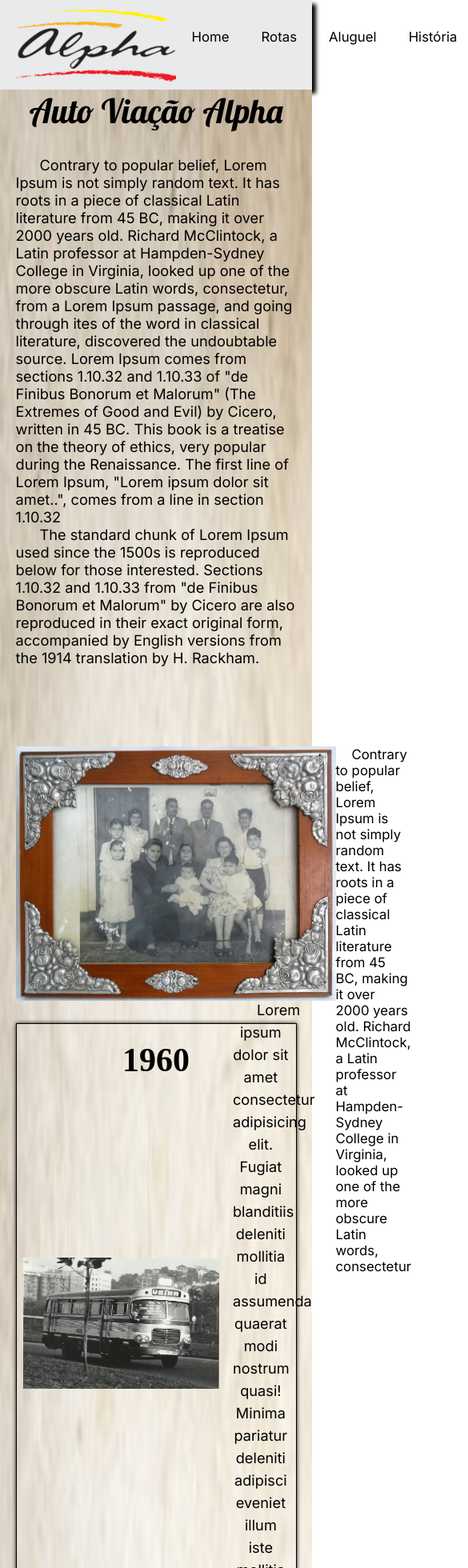
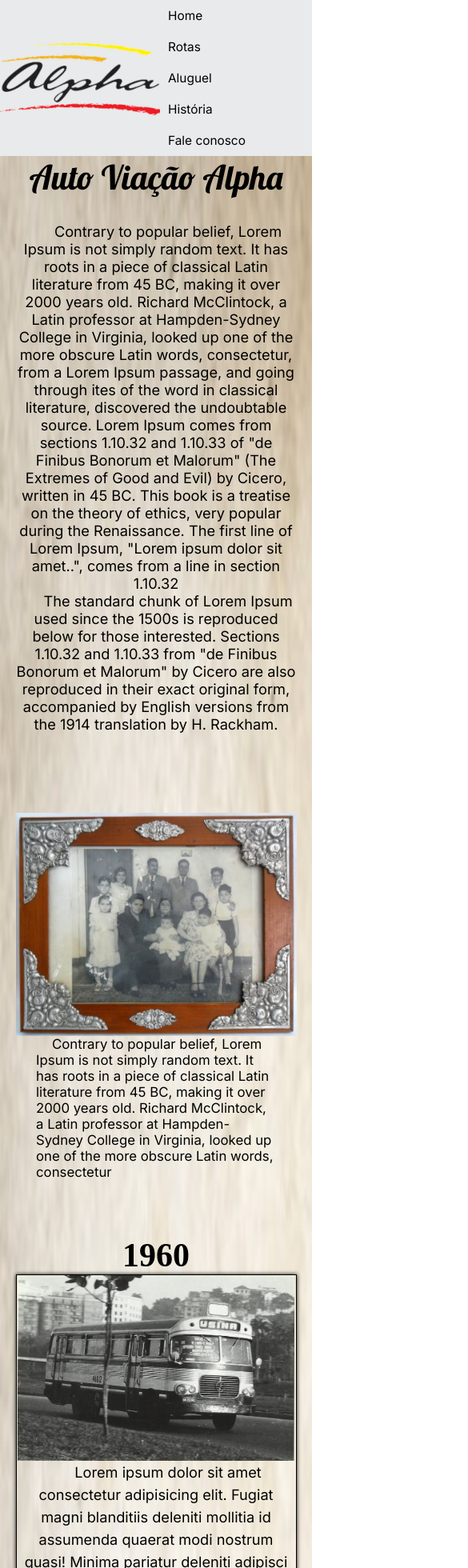
Before and after one commit to Victor-Ross/alphaWebsite, a React (Create React App) app: page /history in a window 390 px wide. Shown: the top 1960 px of the page at 80% size, 585 px wide, since content can reach past the window. Built offline with nearby package versions, Linux system fonts and the light colour scheme; a web font is replaced by a local one.

Commit message:
Terceiro commit Responsividade

```diff
--- a/public/index.html
+++ b/public/index.html
@@ -4,7 +4,7 @@
     <meta charset="utf-8" />
     <meta name="viewport" content="width=device-width, initial-scale=1" />
     <meta name="theme-color" content="#000000" />
-    <link rel="shortcut icon" href="../src/images/favicon.ico" />
+    <link rel="icon" href="%PUBLIC_URL%/favicon.ico?v=2" type="image/x-icon" />
     <link rel="preconnect" href="https://fonts.gstatic.com" />
     <link href="https://fonts.googleapis.com/css2?family=Inter&familyLexen=d:wght@500;600&display=swap" rel="stylesheet" />
     <link rel="preconnect" href="https://fonts.gstatic.com" />
--- a/src/components/Carousel/styles.module.scss
+++ b/src/components/Carousel/styles.module.scss
@@ -22,3 +22,12 @@
     object-fit: cover;
   }
 }
+
+@media(max-width: 700px) {
+  .item {
+
+    img {
+      object-fit: contain;
+    }
+  }
+}
--- a/src/components/Footer/styles.module.scss
+++ b/src/components/Footer/styles.module.scss
@@ -30,3 +30,24 @@
     }
   }
 }
+
+@media(max-width: 700px) {
+  footer.footer {
+    flex-direction: column;
+
+    span.signature {
+      text-align: center;
+    }
+
+    span.copyright {
+      display: flex;
+      flex-direction: column;
+      align-items: center;
+
+      ul {
+        display: flex;
+        flex-direction: row;
+      }
+    }
+  }
+}
--- a/src/components/Header/styles.module.scss
+++ b/src/components/Header/styles.module.scss
@@ -4,7 +4,7 @@
 
   .header{
     margin: 0 auto;
-    width: 90%;
+    width: 100%;
     display: flex;
     justify-content: space-around;
     align-items: center;
@@ -18,8 +18,8 @@
 
         li {
           display: inline-block;
-          padding: 20px;
-          font-size: 1.2rem;
+          padding: 10px;
+          font-size: 1.1rem;
 
           a {
             text-decoration: none;
@@ -41,3 +41,9 @@
     }
   }
 }
+
+@media(max-width: 700px) {
+  ul {
+    flex-direction: column;
+  }
+}
--- a/src/components/Parallax/styles.module.scss
+++ b/src/components/Parallax/styles.module.scss
@@ -19,3 +19,12 @@
     }
   }
 }
+
+@media(max-width: 700px) {
+  header {
+
+    p {
+      text-align: center;
+    }
+  }
+}
--- a/src/components/RouteMap/index.tsx
+++ b/src/components/RouteMap/index.tsx
@@ -14,7 +14,7 @@
   const { dirLatLng, stops } = useRoute();
 
   useEffect(() => {
-    console.log("Mudou")
+
   }, [dirLatLng]);
 
   const mapIcon = Leaflet.icon({
--- a/src/components/Sidebar/styles.module.scss
+++ b/src/components/Sidebar/styles.module.scss
@@ -71,3 +71,16 @@
     }
   }
 }
+
+@media(max-width: 700px) {
+  aside.sidebarContainer {
+
+    main {
+
+      button {
+        font-size: 1rem;
+        font-weight: 700;
+      }
+    }
+  }
+}
--- a/src/pages/busRent/styles.module.scss
+++ b/src/pages/busRent/styles.module.scss
@@ -4,8 +4,6 @@
     display: flex;
     flex-direction: column;
     align-items: center;
-
-    height: 1000px;
 
 
     main.rentDescription {
@@ -26,7 +24,6 @@
         justify-content: space-evenly;
 
         span {
-          width: 40%;
           text-align: center;
           border: 1px solid var(--red);
           box-shadow: 10px 10px 5px var(--red);
@@ -51,8 +48,6 @@
 
       li {
         list-style: none;
-        width: 30%;
-        height: 200px;
         margin-bottom: 20px;
         -webkit-transition: -webkit-transform .5s ease;
         transition: transform .5s;
@@ -71,3 +66,57 @@
     }
   }
 }
+
+@media(min-width: 701px) {
+  .pageContainer{
+
+    section{
+      height: 1000px;
+
+      main.rentDescription {
+
+        div {
+
+          span {
+            width: 40%;
+          }
+        }
+      }
+
+      ul {
+
+        li {
+          width: 30%;
+          height: 200px;
+        }
+      }
+    }
+  }
+}
+
+@media(max-width: 700px) {
+  section {
+    height: 100%;
+
+    main.rentDescription {
+
+      div {
+        display: flex;
+        flex-direction: column;
+        align-items: center;
+
+        height: 300px;
+        span {
+          width: 100%;
+        }
+      }
+    }
+
+    ul {
+
+      li {
+        width: 100%;
+      }
+    }
+  }
+}
--- a/src/pages/contactUs/styles.module.scss
+++ b/src/pages/contactUs/styles.module.scss
@@ -16,7 +16,6 @@
 
     margin: 100px 0 100px 0;
     padding: 20px;
-    width: 50%;
 
     h1 {
       font: bold 2rem Inter, sans-serif;
@@ -67,3 +66,24 @@
 
   }
 }
+
+@media(min-width: 701px) {
+  .pageContainer {
+
+    form {
+      width: 50%;
+    }
+  }
+}
+@media(max-width: 700px) {
+  .pageContainer {
+
+    form {
+      width: 90%;
+
+      h1 {
+        text-align: center;
+      }
+    }
+  }
+}
--- a/src/pages/history/styles.module.scss
+++ b/src/pages/history/styles.module.scss
@@ -34,20 +34,9 @@
       justify-content: space-around;
 
       div.portrait {
-      height: 318px;
-      width: 70%;
-
       display: flex;
       justify-content: space-evenly;
       }
-
-      // div.oldBusCarousel {
-      //   width: 100%;
-
-      //   display: flex;
-      //   justify-content: space-evenly;
-      //   align-items: center;
-      // }
 
       div.timeline {
 
@@ -59,19 +48,16 @@
 
         div {
           width: 100%;
-          height: 750px;
           margin-bottom: 100px;
           text-align: center;
 
           h2 {
             font-family: Pattaya, cursive;
             font-size: 3rem;
-            margin-bottom: -70px;
           }
 
           span {
             display: flex;
-            justify-content: space-around;
             align-items: center;
             border: 1px solid black;
             box-shadow: 0px 0px 5px black;
@@ -81,12 +67,10 @@
             margin-bottom: 50px;
 
             img {
-              width: 70%;
               max-height: 600px;
             }
 
             p {
-              width: 20%;
               line-height: 2rem;
             }
           }
@@ -113,3 +97,71 @@
     }
   }
 }
+
+@media(min-width: 701px) {
+  div.portrait {
+
+    width: 70%;
+    height: 318px;
+  }
+
+  div.timeline {
+
+    div {
+      height: 750px;
+    }
+
+    h2 {
+      margin-bottom: -70px;
+    }
+
+    span {
+      justify-content: space-around;
+
+      img {
+        width: 70%;
+      }
+
+      p {
+        width: 20%;
+      }
+    }
+  }
+}
+@media(max-width: 700px) {
+  div.portrait {
+    flex-direction: column;
+    align-items: center;
+
+    width: 100%;
+
+    img {
+      width: 100%;
+    }
+
+  }
+
+  div.timeline {
+
+    h2 {
+      margin-bottom: 0;
+    }
+
+      span {
+        flex-direction: column;
+        justify-content: start;
+
+        img {
+          width: 99%;
+        }
+
+        p {
+          width: 100%;
+        }
+      }
+  }
+
+  div.tokens {
+    flex-direction: column;
+  }
+}
--- a/src/pages/home/styles.module.scss
+++ b/src/pages/home/styles.module.scss
@@ -29,7 +29,6 @@
 
         span {
           display: inline-block;
-          width: 50%;
           vertical-align: top;
 
 
@@ -69,3 +68,34 @@
     }
   }
 }
+
+@media(min-width: 701px) {
+  div.descricao {
+
+    span {
+      width: 50%;
+    }
+  }
+}
+
+@media(max-width: 700px) {
+
+  .backgroundGradient {
+    margin-top: 0;
+    justify-content: space-around;
+
+  }
+  div.descricao {
+    display: flex;
+    flex-direction: column;
+    align-items: center;
+
+    span {
+      width: 100%;
+    }
+
+    iframe {
+      height: 400px;
+    }
+  }
+}
```
Also changed, not shown: 1 other file (tests, documents, lock files or other folders).
